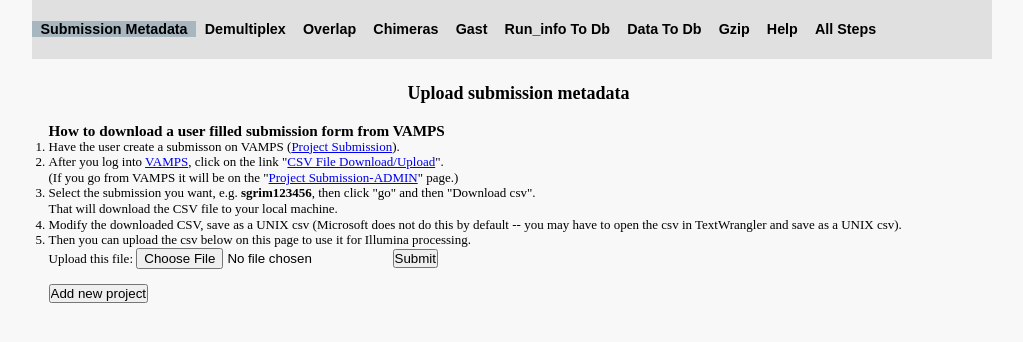
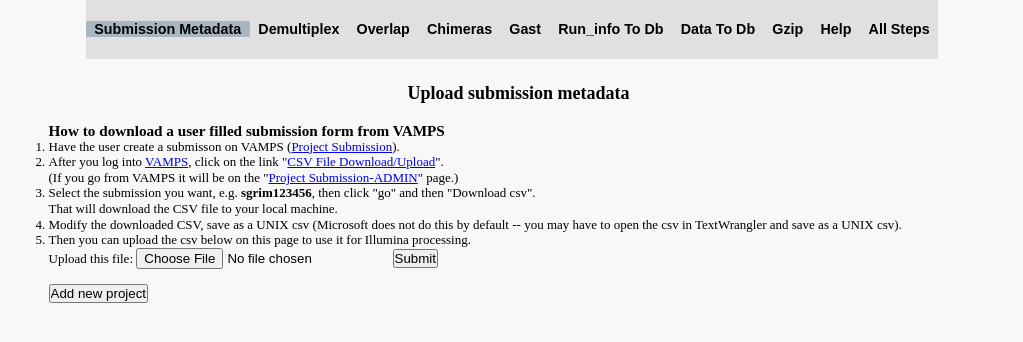
Before and after one commit to MBL-Woods-Hole/django_sites, a Django app: page /submission/upload_metadata/ in a window 1280 px wide. Shown: the top 342 px of the page, without its empty margins (128-1151 px from the left). Run offline with Django 3.2, Linux system fonts and the light colour scheme.

Commit message:
menu centered; add cdv to test

```diff
--- /dev/null
+++ b/mysite/submission/selenium_tests/ashipunova354276_VAMPS_submission_good.csv
@@ -0,0 +1,3 @@
+id,submit_code,user,tube_number,tube_label,dataset_description,duplicate,domain,primer_suite,dna_region,project_name,dataset_name,runkey,barcode,pool,lane,direction,platform,op_amp,op_seq,op_empcr,enzyme,rundate,adaptor,date_initial,date_updated,on_vamps,sample_received,concentration,quant_method,overlap,insert_size,barcode_index,read_length,trim_distal,env_sample_source_id
+7308,ashipunova354276,ashipunova,1,Tube_Label_1_temp,Sample Dataset Description temp,no,archaea,Archaeal V6 Suite,v6,AS_AS_Av6,dat_test1,,,,1,,,JV,JV,,,20151111,,2013-03-27,2013-03-27,,,1,3,complete,100,,100,,120
+7309,ashipunova354276,ashipunova,2,Tube_Label_2_temp,Sample Dataset Description temp 2,no,bacteria,Bacterial V6 Suite,v6,AS_AS_Bv6,dat_test1,,,,2,,,JV,JV,,,20151111,,2013-03-27,2013-03-27,,,1,3,complete,100,,100,,120
--- /dev/null
+++ b/mysite/submission/selenium_tests/ashipunova354276_VAMPS_submission_wrong.csv
@@ -0,0 +1,3 @@
+id,submit_code,user,tube_number,tube_label,dataset_description,duplicate,domain,primer_suite,dna_region,project_name,dataset_name,runkey,barcode,pool,lane,direction,platform,op_amp,op_seq,op_empcr,enzyme,rundate,adaptor,date_initial,date_updated,on_vamps,sample_received,concentration,quant_method,overlap,insert_size,barcode_index,read_length,trim_distal,env_sample_source_id
+7308,ashipunova354276,ashipunovaa,1,Tube_Label_1_temp,Sample (Dataset) Description temp,no,archaea,Archaeal V6 Suite,v6,,,,,,,,,JV,JV,,,20151111,,2013-03-27,2013-03-27,,,1,3,complete,111,,111,,120
+7309,ashipunova354276,ashipunova,2,Tube_Label_2_temp,Sample (Dataset) Description temp 2,no,bacteria,Bacterial V6 Suite,v6,,,,,,,,,JV,JV,,,20151111,,2013-03-27,2013-03-27,,,1,3,complete,111,,111,,120
--- /dev/null
+++ b/mysite/submission/selenium_tests/ashipunova354276_VAMPS_submission_wrong_empty.csv
@@ -0,0 +1,3 @@
+id,submit_code,user,tube_number,tube_label,dataset_description,duplicate,domain,primer_suite,dna_region,project_name,dataset_name,runkey,barcode,pool,lane,direction,platform,op_amp,op_seq,op_empcr,enzyme,rundate,adaptor,date_initial,date_updated,on_vamps,sample_received,concentration,quant_method,overlap,insert_size,barcode_index,read_length,trim_distal,env_sample_source_id
+7308,ashipunova354276,ashipunovaa,1,Tube_Label_1_temp,Sample (Dataset) Description temp,no,archaea,Archaeal V6 Suite,v6,,,,,,,,,JV,JV,,,20151111,,2013-03-27,2013-03-27,,,1,3,complete,111,,111,,120
+7309,ashipunova354276,ashipunova,2,Tube_Label_2_temp,Sample (Dataset) Description temp 2,no,bacteria,Bacterial V6 Suite,v6,,,,,,,,,JV,JV,,,20151111,,2013-03-27,2013-03-27,,,1,3,complete,111,,111,,120
--- a/mysite/submission/static/submission/subm_style.css
+++ b/mysite/submission/static/submission/subm_style.css
@@ -28,6 +28,12 @@ h1 {
 
 /* http://www.devinrolsen.com/pure-css-menu-with-infinite-sub-menus-tutorial/#comment-8304 */
 
+.centered {
+  display: table;
+  margin: 0 auto;
+}
+
+
 #navigation:before, #navigation:after {
     display: table;
     content: "";
@@ -40,8 +46,8 @@ h1 {
 
 #navigation {
   font-size: 1.1em;
-  margin: 0 auto;
-  width: 100%;
+/*  display: inline-block;*/
+/*  width: 100%;*/
 /*      padding: 2em 0 1em;*/
   padding-top: 1.5em;
   padding-right: 0px;
--- a/mysite/submission/templates/submission/base.html
+++ b/mysite/submission/templates/submission/base.html
@@ -21,8 +21,9 @@
     </div>
     <div class="clear"></div> -->
 
-    <div class="grid_12" id="navigation">
+    <div class="grid_12">
     {% block navigation %}
+      <div  id="navigation" class="centered">
         <ul id="nav">
           <li class="nav-li {% active 'upload_metadata' %}"><a href="/submission/upload_metadata">Submission Metadata</a></li>
           <li class="nav-li {% active 'demultiplex' %}"><a href="/submission/demultiplex">Demultiplex</a></li>
@@ -50,6 +51,7 @@
             </ul>
           </li> <!-- end nav first -->
         </ul> <!-- end nav -->
+      </div>
     {% endblock %} <!-- end navigation -->
     </div> <!-- end grid_12 -->
     <div class="clear"></div>
```
Also changed, not shown: other parts of mysite/submission/static/submission/subm_style.css (+5 -2 lines).
